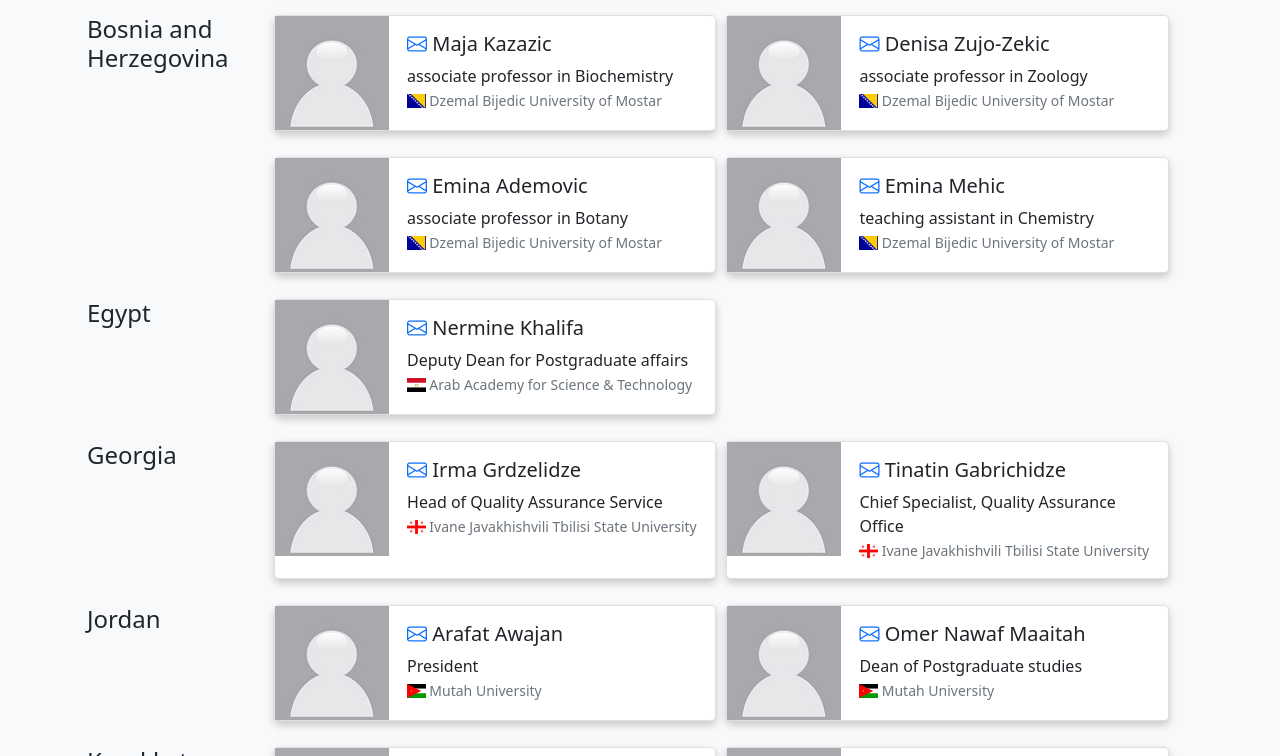
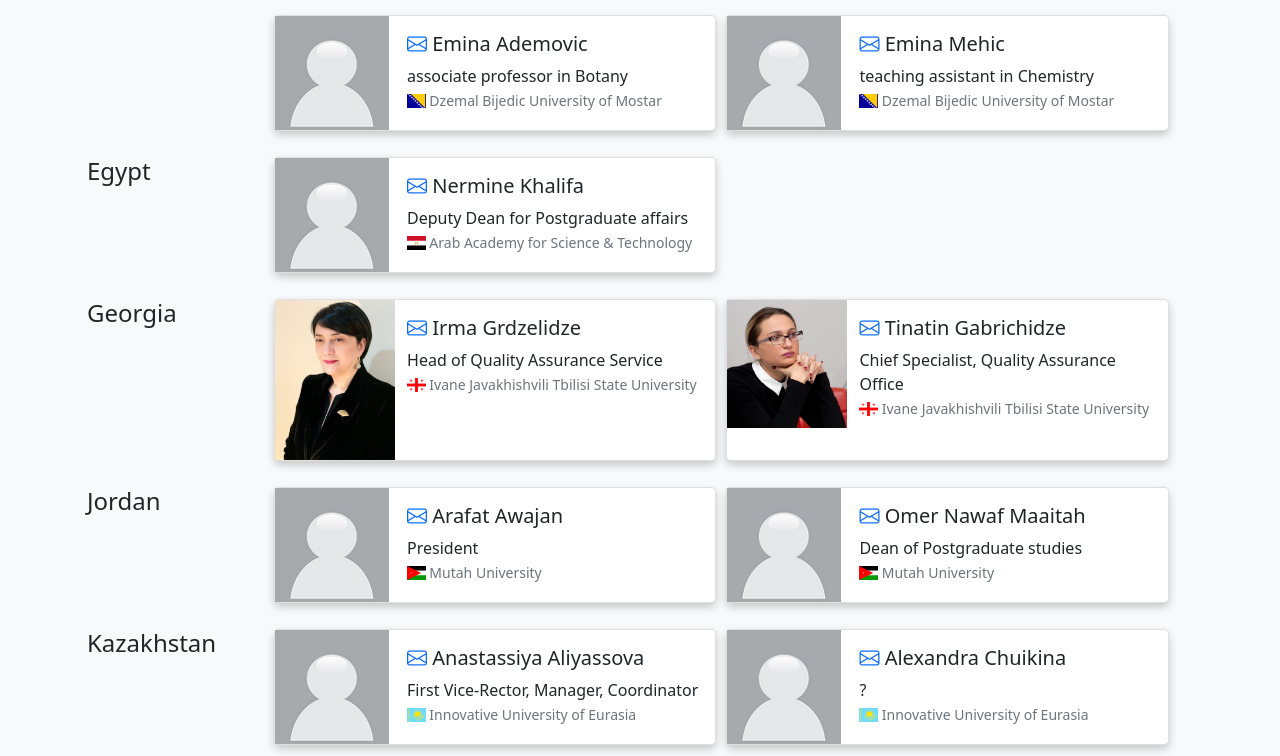
Before and after one commit to criscmaia/arcc, a plain HTML site: page contactUs.html in a window 1280 px wide. Shown: the part 1218-1974 px from the top of the page. Drawn offline with nearby package versions, Linux system fonts and the light colour scheme.

Commit message:
updating contacts

```diff
--- a/contactUs.html
+++ b/contactUs.html
@@ -199,6 +199,7 @@
                             </div>
                         </div>
                     </div>
+<!--
                     <p></p>
                     <div class="card mb-3">
                         <div class="row no-gutters">
@@ -215,6 +216,7 @@
                         </div>
                     </div>
                     <p></p>
+-->
 
                     <h4>Azerbaijan</h4>
                     <div class="card mb-3">
@@ -314,7 +316,7 @@
                     <div class="card mb-3">
                         <div class="row no-gutters">
                             <div class="col-md-3">
-                                <img src="imgs/face.jpg" alt="Avatar" style="max-width: 130%;">
+                                <img src="imgs/Grdzelidze.jpg" alt="Avatar" style="max-width: 130%;">
                             </div>
                             <div class="col-md-9">
                                 <div class="card-body">
@@ -328,7 +330,7 @@
                     <div class="card mb-3">
                         <div class="row no-gutters">
                             <div class="col-md-3">
-                                <img src="imgs/face.jpg" alt="Avatar" style="max-width: 130%;">
+                                <img src="imgs/Gabrichidze.png" alt="Avatar" style="max-width: 130%;">
                             </div>
                             <div class="col-md-9">
                                 <div class="card-body">
```
Also changed, not shown: imgs/Gabrichidze.png (added), imgs/Grdzelidze.jpg (added).
